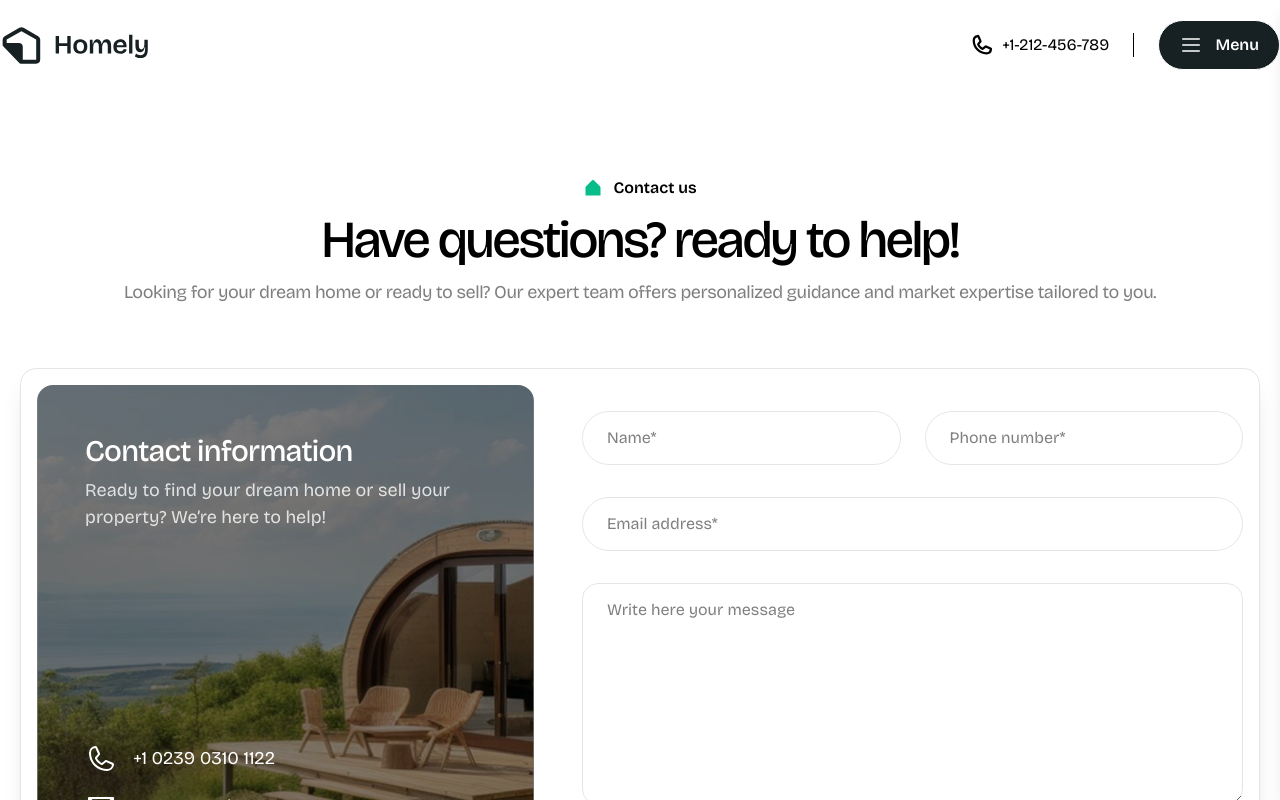
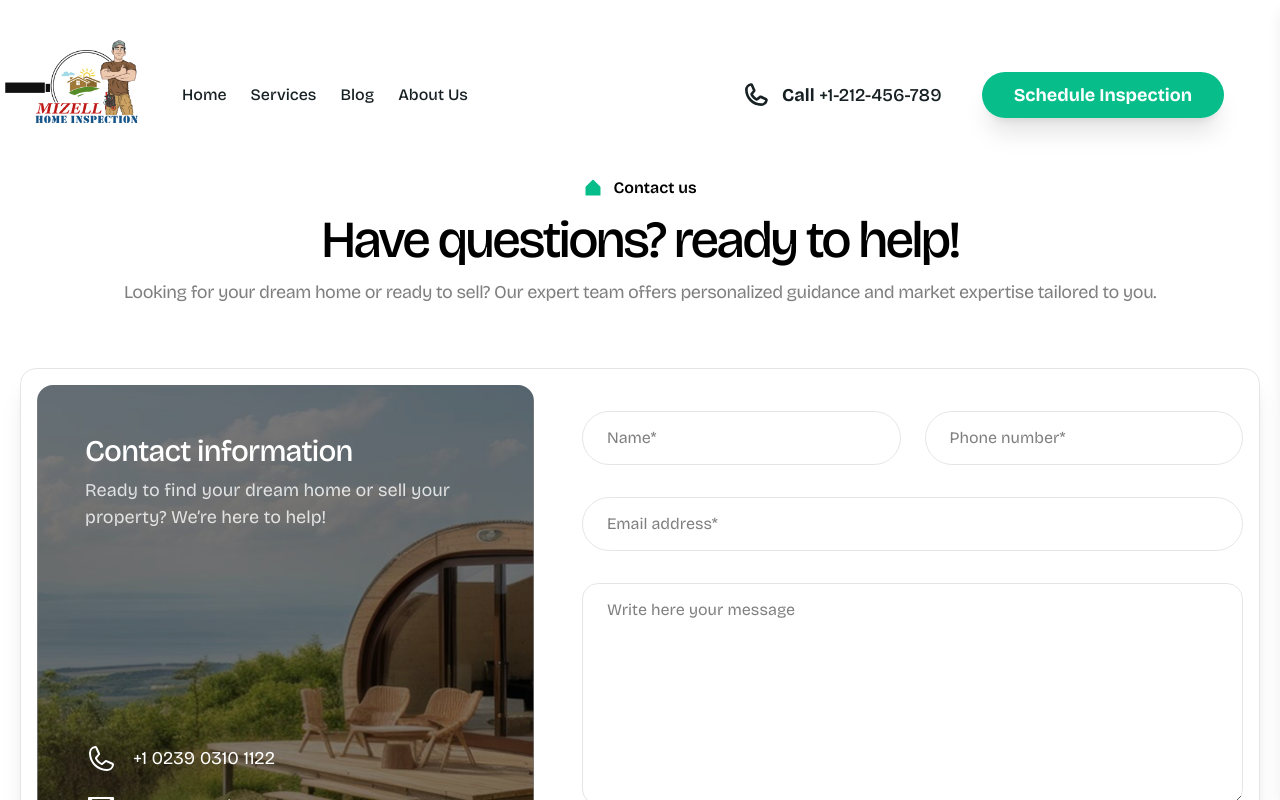
Before and after one commit to hive-alka/website_customer_shawn_mizell_mizell_home_inspections, a Next.js app: page /contactus in a window 1280 px wide. Shown: the top 800 px of the page. Built offline with nearby package versions, Linux system fonts and the light colour scheme; some icons are missing.

Commit message:
fix: header fixed

```diff
--- a/src/app/api/navlink.tsx
+++ b/src/app/api/navlink.tsx
@@ -2,8 +2,7 @@
 
 export const navLinks: NavLinks[] = [
   { label: 'Home', href: '/' },
-  { label: 'Properties', href: '/properties' },
+  { label: 'Services', href: '/services' },
   { label: 'Blog', href: '/blogs' },
-  { label: 'Contact', href: '/contactus' },
-  { label: 'Docs', href: '/documentation' },
+  { label: 'About Us', href: '/about' },
 ]
--- a/src/components/Layout/Header/index.tsx
+++ b/src/components/Layout/Header/index.tsx
@@ -39,30 +39,66 @@
   const isHomepage = pathname === '/'
 
   return (
-    <header className={`fixed h-24 py-1 z-50 w-full bg-transparent transition-all duration-300 lg:px-0 px-4 ${sticky ? "top-3" : "top-0"}`}>
-      <nav className={`container mx-auto max-w-8xl flex items-center justify-between py-4 duration-300 ${sticky ? "shadow-lg bg-white dark:bg-dark rounded-full top-5 px-4 " : "shadow-none top-0"}`}>
+    <header className={`fixed z-50 w-full bg-transparent transition-all duration-300 lg:px-0 px-4 ${sticky ? "h-16 py-1 top-3" : "h-24 py-1 top-0"}`}>
+      <nav className={`container mx-auto max-w-8xl flex items-center justify-between duration-300 ${sticky ? "py-2 shadow-lg bg-white dark:bg-dark rounded-full top-5 px-4" : "py-4 shadow-none top-0"}`}>
         <div className='flex justify-between items-center gap-2 w-full'>
-          <div>
+          <div className="flex items-center gap-8">
             <Link href='/'>
               <Image
-                src={'/images/header/dark-logo.svg'}
-                alt='logo'
-                width={150}
-                height={68}
+                src={'/images/header/logo.png'}
+                alt='Mizell Home Inspection'
+                width={sticky ? 80 : 150}
+                height={sticky ? 40 : 75}
                 unoptimized={true}
-                className={`${isHomepage ? sticky ? "block dark:hidden" : "hidden" : sticky ? "block dark:hidden" : "block dark:hidden"}`}
-              />
-              <Image
-                src={'/images/header/logo.svg'}
-                alt='logo'
-                width={150}
-                height={68}
-                unoptimized={true}
-                className={`${isHomepage ? sticky ? "hidden dark:block" : "block" : sticky ? "dark:block hidden" : "dark:block hidden"}`}
+                className="object-contain transition-all duration-300"
               />
             </Link>
+
+            {/* Desktop Navigation */}
+            <nav className="hidden lg:flex items-center gap-6">
+              {navLinks.map((item, index) => (
+                <Link
+                  key={index}
+                  href={item.href}
+                  className={`text-base font-medium transition-colors duration-300 hover:text-primary ${
+                    isHomepage
+                      ? sticky
+                        ? 'text-dark dark:text-white'
+                        : 'text-white'
+                      : 'text-dark dark:text-white'
+                  }`}
+                >
+                  {item.label}
+                </Link>
+              ))}
+            </nav>
           </div>
           <div className='flex items-center gap-2 sm:gap-6'>
+            <div className={`hidden md:block`}>
+              <Link href='tel:+1-212-456-789' className={`text-lg font-medium flex items-center gap-3 px-4 py-2 rounded-lg transition-all duration-300 hover:bg-primary/10 ${isHomepage
+                ? sticky
+                  ? 'text-dark dark:text-white hover:text-primary'
+                  : 'text-white hover:text-primary'
+                : 'text-dark hover:text-primary'
+                }`}
+              >
+                <Icon icon={'ph:phone-bold'} width={28} height={28} />
+                <span><span className="font-bold">Call</span> +1-212-456-789</span>
+              </Link>
+            </div>
+
+            <div className={`hidden md:block`}>
+              <Link href='/schedule' className={`text-lg font-bold px-8 py-3 rounded-full transition-all duration-300 shadow-xl hover:scale-105 transform ${isHomepage
+                ? sticky
+                  ? 'bg-primary text-white hover:bg-primary/90 hover:shadow-2xl'
+                  : 'bg-primary text-white hover:bg-primary/90 hover:shadow-2xl'
+                : 'bg-primary text-white hover:bg-primary/90 hover:shadow-2xl'
+                }`}
+              >
+                Schedule Inspection
+              </Link>
+            </div>
+
             <button
               className='hover:cursor-pointer'
               onClick={() => setTheme(theme === 'dark' ? 'light' : 'dark')}
@@ -85,19 +121,8 @@
                 className='dark:block hidden text-white'
               />
             </button>
-            <div className={`hidden md:block`}>
-              <Link href='#' className={`text-base text-inherit flex items-center gap-2 border-r pr-6 ${isHomepage
-                ? sticky
-                  ? 'text-dark dark:text-white hover:text-primary border-dark dark:border-white'
-                  : 'text-white hover:text-primary'
-                : 'text-dark hover:text-primary'
-                }`}
-              >
-                <Icon icon={'ph:phone-bold'} width={24} height={24} />
-                +1-212-456-789
-              </Link>
-            </div>
-            <div>
+
+            <div className="block lg:hidden">
               <button
                 onClick={() => setNavbarOpen(!navbarOpen)}
                 className={`flex items-center gap-3 p-2 sm:px-5 sm:py-3 rounded-full font-semibold hover:cursor-pointer border ${isHomepage
```
